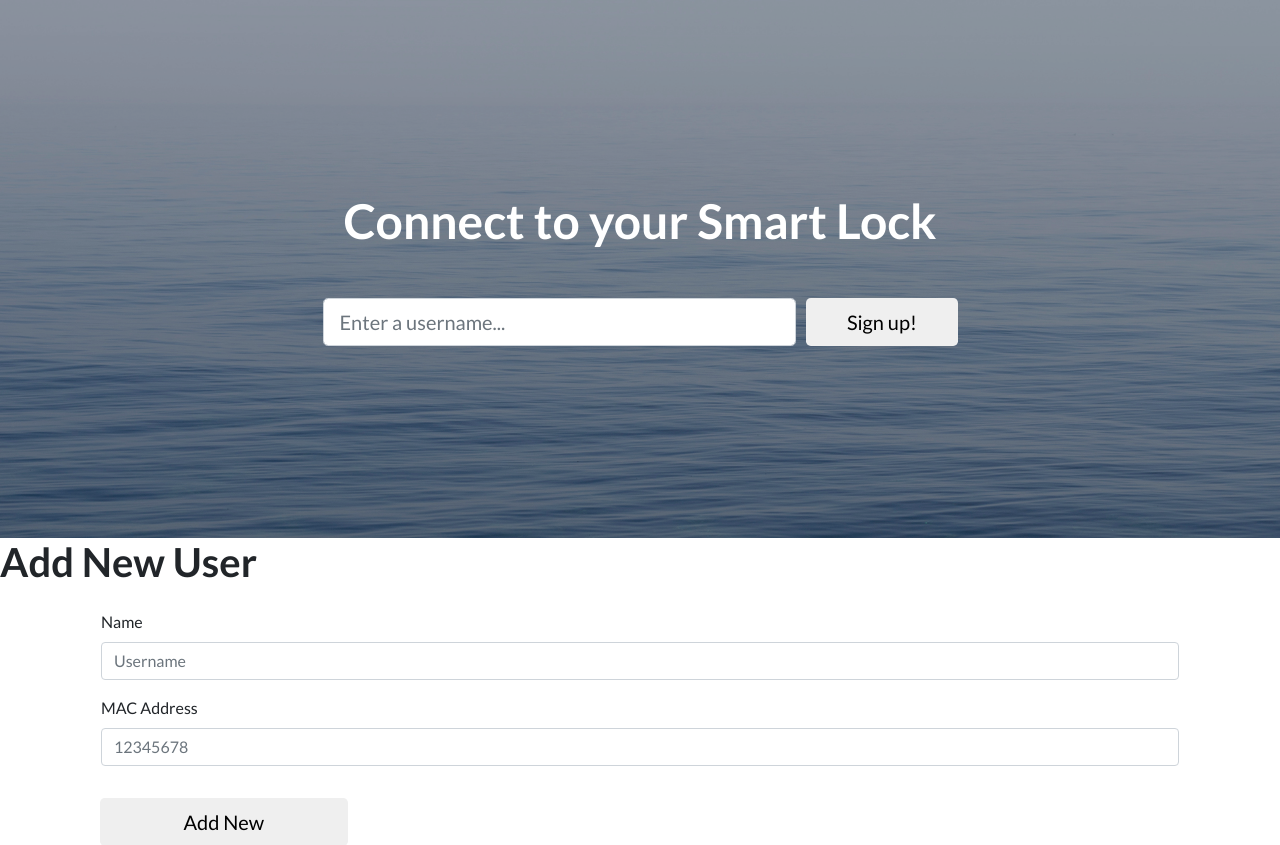
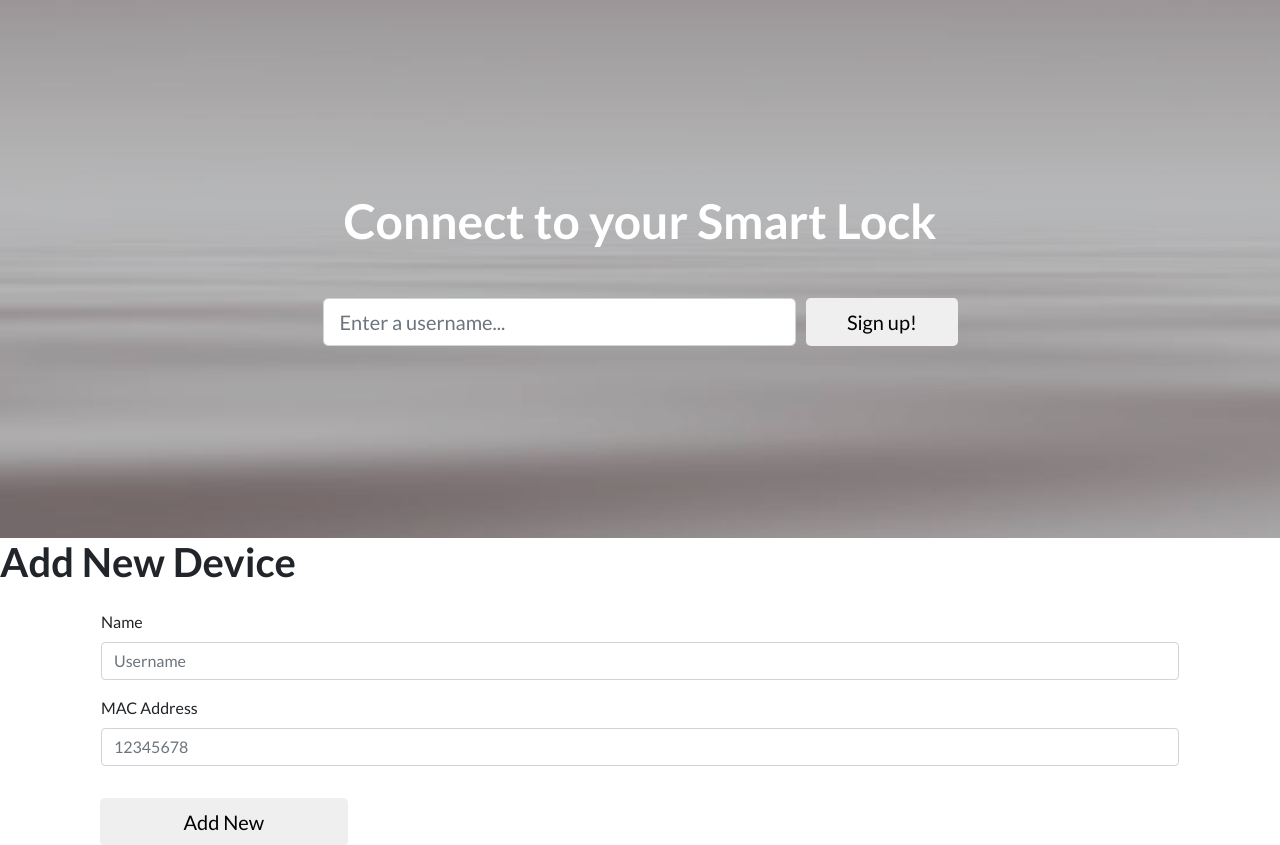
Before and after one commit to saipathuri/Projects_Smart_Lock, a Flask app: page / in a window 1280 px wide. Shown: the part 56-901 px from the top of the page. Run offline with Flask 2, Linux system fonts and the light colour scheme; a user stored in the database is signed in; some libraries are stand-ins or nearby versions.

Commit message:
fixed image

```diff
--- a/templates/index.html
+++ b/templates/index.html
@@ -109,7 +109,7 @@
 
     {% if logged_in == True %}
 
-    <h1> Add New User </h1>
+    <h1> Add New Device </h1>
 
     <div class="container">
        <form action="/insert" method="post">
```
Also changed, not shown: static/img/bg-masthead.jpg.
